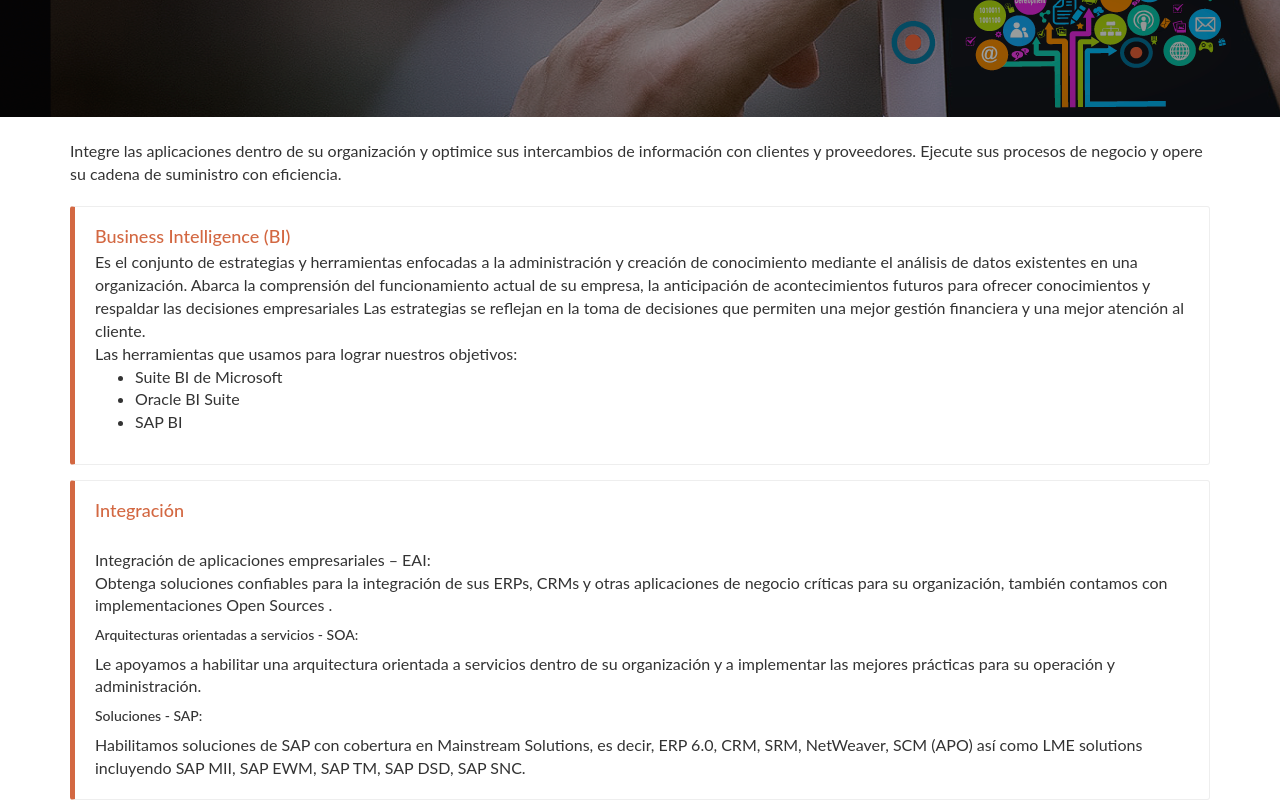
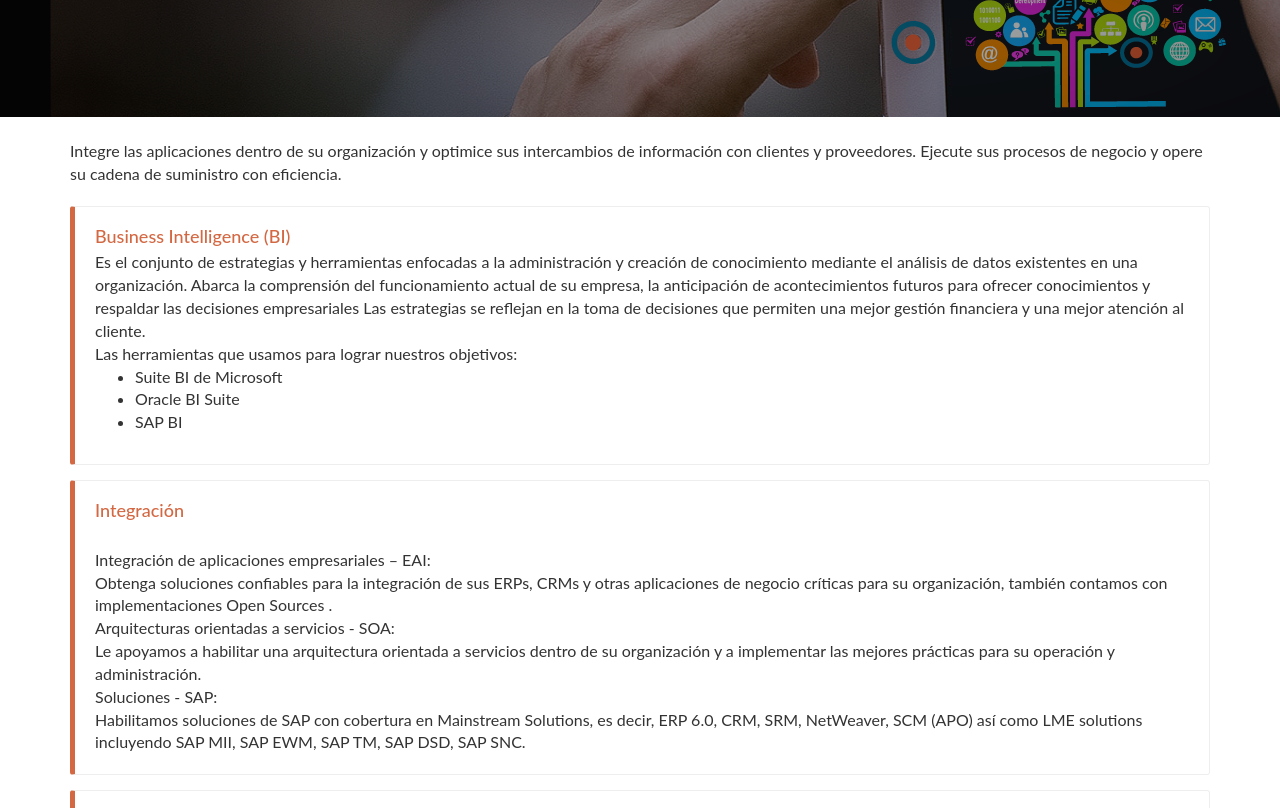
Before and after one commit to GRUP-OSA/SiteGruposa, a plain HTML site: page Outsourcing.html in a window 1280 px wide. Shown: the part 133-941 px from the top of the page. Drawn offline with Linux system fonts and the light colour scheme.

Commit message:
h4 change h5

```diff
--- a/Outsourcing.html
+++ b/Outsourcing.html
@@ -125,9 +125,9 @@
                 Integraci&#243;n de aplicaciones empresariales – EAI: <br/>
             Obtenga soluciones confiables para la integraci&#243;n de sus ERPs, CRMs y otras aplicaciones de negocio cr&#237;ticas para su organizaci&#243;n, tambi&#233;n contamos
             con implementaciones Open Sources .
-               <h5>Arquitecturas orientadas a servicios - SOA:</h5>
+               <br/>Arquitecturas orientadas a servicios - SOA:<br/>
             Le apoyamos a habilitar una arquitectura orientada a servicios dentro de su organizaci&#243;n y a implementar las mejores pr&#225;cticas para su operaci&#243;n y administraci&#243;n.
-             <h5>Soluciones - SAP:</h5>
+             <br/>Soluciones - SAP:<br/>
             Habilitamos soluciones de SAP con cobertura en Mainstream Solutions, es decir, ERP 6.0, CRM, SRM, NetWeaver, SCM (APO) as&#237; como LME solutions incluyendo SAP MII, SAP EWM, SAP TM, SAP DSD, SAP SNC.
 
               </div>
@@ -137,7 +137,7 @@
               Las herramientas de colaboraci&#243;n son instrumentos inform&#225;ticos que permiten que varios usuarios puedan interactuar de forma conjunta e integrada en una misma unidad de trabajo. Esto ayuda al equipo humano para que sea capaz de crear, compartir, debatir, y modificar el trabajo permanentemente generando un mejor producto final.
               Creamos su portal central; con las mejores pr&#225;cticas de usabilidad para incrementar la colaboraci&#243;n dentro de su compa&#241;&#237;a.
 
-              Algunas Herramientas utilizadas: <br/>
+             <br/> Algunas Herramientas utilizadas: <br/>
                  <ul>
                       <li>SharePoint</li>
                       <li>Alfresco</li>
```
